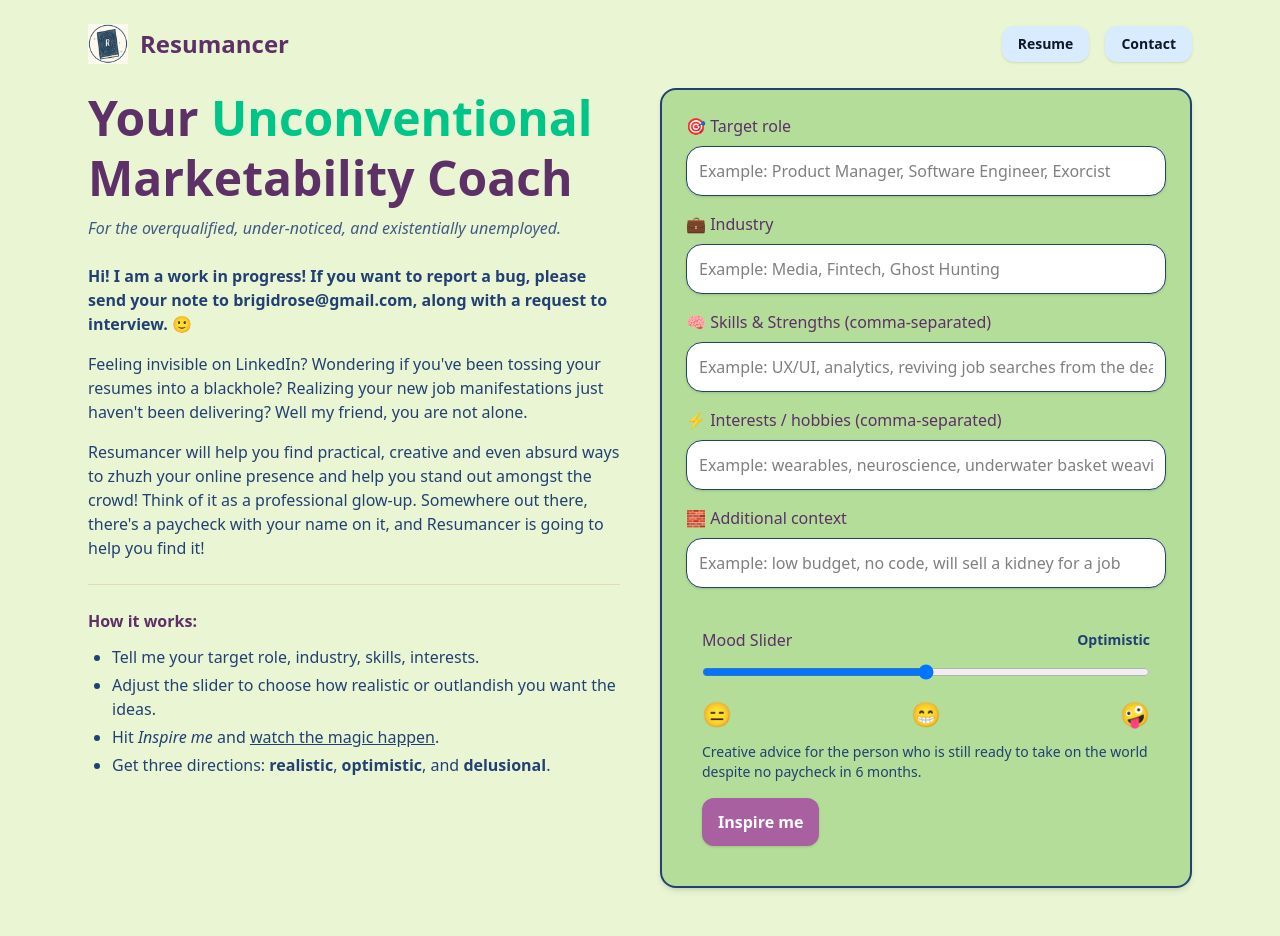
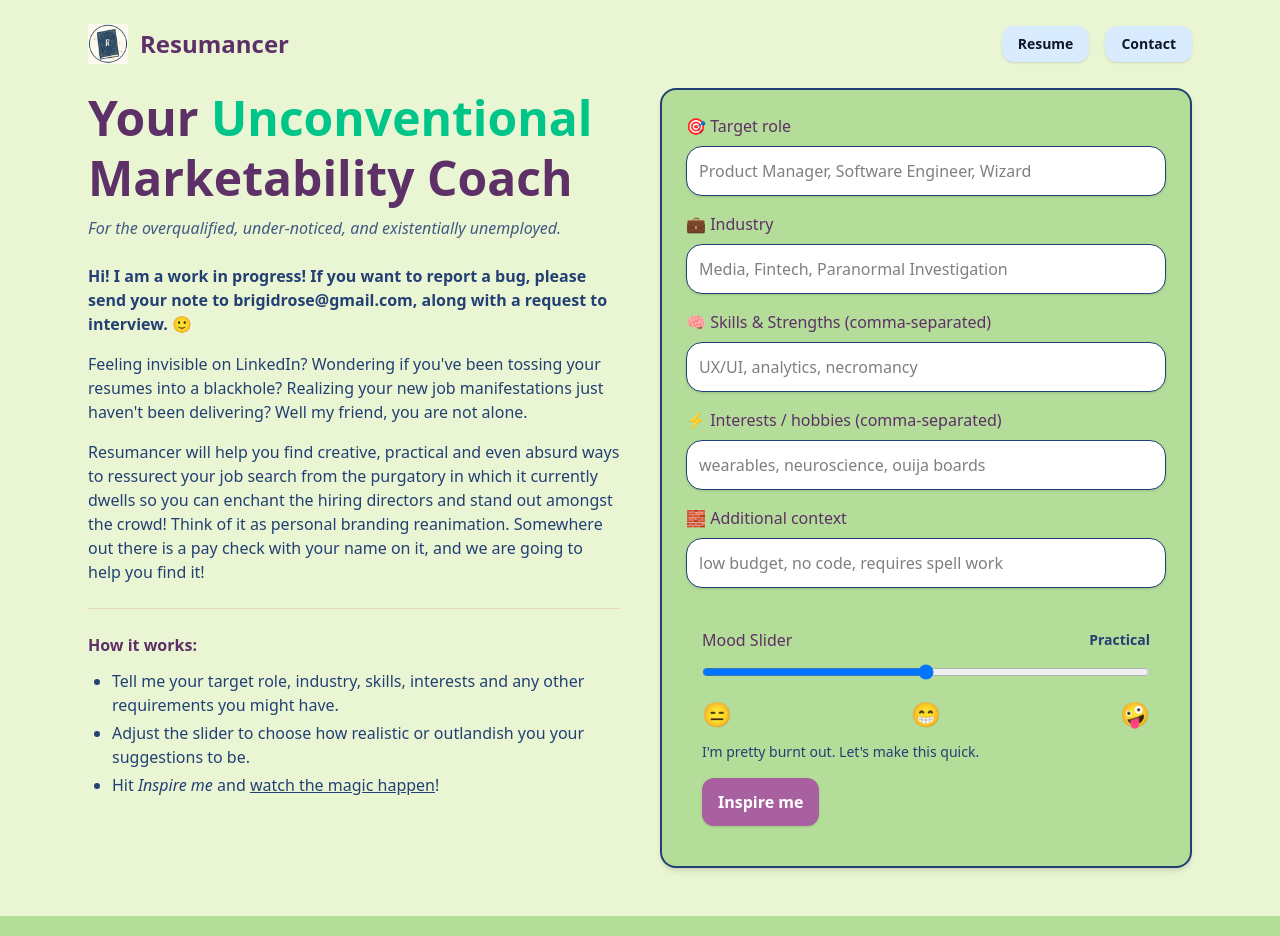
Before and after one commit to brigidrose/resumancer, a Next.js app: page / in a window 1280 px wide. Built offline with nearby package versions, Linux system fonts and the light colour scheme.

Commit message:
Copy updates. Reorganization of mood slider and results cards. Small updates to resume page.

```diff
--- a/app/api/ideas/route.ts
+++ b/app/api/ideas/route.ts
@@ -75,10 +75,16 @@
 
     const { m, weights, temperature, scope, budget, risk } = moodProfile(mood);
 
+    const targetCategory =
+  m <= 3 ? "creative" :
+  m <= 7 ? "practical" :
+           "absurd";
 
 
-    const system = "Return ONLY JSON that matches the schema.";
-    const user = `
+
+
+  const system = "Return ONLY JSON that matches the schema.";
+const user = `
 You are generating ideas for a JOB SEEKER, not a team already in-role.
 
 Context:
@@ -86,36 +92,43 @@
 - Industry: ${industry || "(not provided)"}
 - Skills/strengths: ${skills.length ? skills.join(", ") : "(none)"}
 - Interests/hobbies: ${interests.length ? interests.join(", ") : "(none)"}
-- Additoinal Context: ${additionalContext || "(none provided)"}
+- Additional context: ${additionalContext || "(none provided)"}
 - Mood: ${m} (scope=${scope}; budget=${budget}; risk=${risk})
 - Weights: practical=${weights.practical.toFixed(2)}, creative=${weights.creative.toFixed(2)}, absurd=${weights.absurd.toFixed(2)}
+- Selected category for this mood: ${targetCategory}
 
-Previous idea titles (avoid repeating or rephrasing): ${Array.isArray(body.previousTitles) && body.previousTitles.length ? body.previousTitles.join(" | ") : "(none)"}
+Previous idea titles (avoid repeating or rephrasing): ${
+  Array.isArray(body.previousTitles) && body.previousTitles.length
+    ? body.previousTitles.join(" | ")
+    : "(none)"
+}
 Novelty seed (nondeterminism hint): ${body.noveltySeed ?? "none"}
 
-INSTRUCTIONS (tailored for transitioners / job seekers):
-- Output exactly 3 ideas: categories = practical, creative, absurd.
-- For each idea, include "suggested_timeframe" as a realistic duration (e.g., "2 weeks", "30–45 days", "3–6 months") based on the scope you propose.
-- Each idea must help the job seeker create PUBLIC PROOF (a portfolio artifact) that hiring managers can see within the time horizon.
-- Optimize for RESUME bullets, LINKEDIN posts, and a SHAREABLE LINK (GitHub, Notion, Figma, Loom, live demo).
-- Tie each idea directly to the target role + industry. Name concrete tools (Figma, Mixpanel, Amplitude, SQL, Python, Airtable, Bubble, Retool, Webflow, etc) and artifacts (case study, teardown, dashboard, prototype, experiment readout).
-- Respect constraints: if remote only → remote-friendly artifact; if no coding → no-code tools; if part-time → scope down.
-- Avoid generic “do research / network” advice. Be specific: audience, data sources, steps, and a success metric.
-- Ideas must be materially different from each other and from "Previous idea titles".
+INSTRUCTIONS (tailored for transitioners and job seekers):
+- Output exactly 3 ideas. All three ideas must use the same category value: "${targetCategory}".
+- For each idea, include "suggested_timeframe" as a realistic duration (for example "1–2 weeks", "30–45 days", "3–6 months") based on the scope you propose.
+- Each idea must help the job seeker create PUBLIC PROOF (a portfolio artifact, project, or experiment) that hiring managers can see within that timeframe.
+- Optimize for resume bullets, LinkedIn posts, and a shareable link (GitHub, Notion, Figma, Loom, live demo).
+- Tie each idea directly to the target role and industry. Name concrete tools, platforms, or outputs where useful.
+- Respect constraints from the additional context. If they mention remote only, no code, limited time, or other constraints, adjust the scope and tools.
+- Avoid generic "do research" or "network more" advice. Be specific about audience, data sources, steps, and one simple success metric.
+- Ideas must be materially different from each other while all fitting the same overall category "${targetCategory}".
 
-Return JSON with exactly 3 objects, in this order:
-[
-  { "category":"practical","title":"...","why":"...","plan":"...","opener":"..." },
-  { "category":"creative","title":"...","why":"...","plan":"...","opener":"..." },
-  { "category":"absurd","title":"...","why":"...","plan":"...","opener":"..." }
-]
+Return JSON with:
+{
+  "ideas": [
+    { "category":"${targetCategory}","title":"...","why":"...","plan":"...","opener":"...","suggested_timeframe":"..." },
+    { "category":"${targetCategory}","title":"...","why":"...","plan":"...","opener":"...","suggested_timeframe":"..." },
+    { "category":"${targetCategory}","title":"...","why":"...","plan":"...","opener":"...","suggested_timeframe":"..." }
+  ]
+}
 
 Definitions:
-- "plan": 5–8 short lines outlining the artifact to build, tools to use, scope of work, distribution strategy (where it will be shared), and a measurable outcome (e.g., 50 survey completes, 1k views, 2 recruiter replies, 1 demo booked).
+- "plan": 5–8 short lines outlining the artifact to build, tools used, and what the person will ship or publish.
 - "opener": a punchy LinkedIn opener to share the artifact and invite feedback.
-- "suggested_timeframe": a realistic duration for completing the idea (e.g., "2 weeks", "30 days", "3–6 months") based on the scope of work you propose.
+- "suggested_timeframe": a realistic duration for completing the plan based on the scope of work you propose.
+`;
 
-`;
 
     // ... keep your existing payload with response_format: json_schema ...
     // (no change needed except swapping the `user` content above)
--- a/app/page.tsx
+++ b/app/page.tsx
@@ -20,7 +20,7 @@
 
 /* ---------- Types ---------- */
 type Idea = {
-  category: "practical" | "creative" | "absurd";
+  category: "creative" | "practical" | "absurd";
   title: string;
   why: string;
   plan: string;
@@ -81,7 +81,7 @@
 }
 
 function formatShareText(it: Idea) {
-  const siteURL = "https://resumancer.example.com"; // placeholder until live
+  const siteURL = "https://resumancer.app"; // placeholder until live
   const icons: Record<Idea["category"], string> = {
     practical: "🔧",
     creative: "🎨",
@@ -109,11 +109,11 @@
 
 
 /* ---------- Mood helpers ---------- */
-function moodLabel(m: number) { if (m <= 3) return "Realistic"; if (m <= 7) return "Optimistic"; return "Delusional"; }
+function moodLabel(m: number) { if (m <= 3) return "Creative"; if (m <= 7) return "Practical"; return "Absurd"; }
 function moodTagline(m: number) {
-  if (m <= 3) return "Practical advice for the burnt out job searcher.";
-  if (m <= 7) return "Creative advice for the person who is still ready to take on the world despite no paycheck in 6 months.";
-  return "Absurd advice. What's the point of working anyways? I think I'll just turn feral.";
+  if (m <= 3) return "The sky is blue and I'm full of hope. Let's get creative!";
+  if (m <= 7) return "I'm pretty burnt out. Let's make this quick.";
+  return "Existence is illusory and I've completely lost the plot.";
 }
 function auraColor(m: number) { if (m <= 3) return COLORS.unconventional; if (m <= 7) return COLORS.topLink; return COLORS.button; }
 
@@ -337,8 +337,9 @@
                 Realizing your new job manifestations just haven't been delivering? Well my friend, you are not alone.
               </p>
               <p>
-                Resumancer will help you find practical, creative and even absurd ways to zhuzh your online presence and help you stand out amongst the crowd!
-                Think of it as a professional glow-up. Somewhere out there, there's a paycheck with your name on it, and Resumancer is going to help you find it!
+                Resumancer will help you find creative, practical and even absurd ways to ressurect your job search from the purgatory in which it currently dwells
+                so you can enchant the hiring directors and stand out amongst the crowd!
+                Think of it as personal branding reanimation. Somewhere out there is a pay check with your name on it, and we are going to help you find it!
               </p>
             </div>
 
@@ -347,13 +348,9 @@
             <div className="mt-6">
               <h3 className="font-semibold" style={{ color: COLORS.h1 }}>How it works:</h3>
               <ul className="mt-3 list-disc pl-6 space-y-1">
-                <li>Tell me your target role, industry, skills, interests.</li>
-                <li>Adjust the slider to choose how realistic or outlandish you want the ideas.</li>
-                <li>Hit <em>Inspire me</em> and <span className="underline">watch the magic happen</span>.</li>
-                <li>
-                  Get three directions: <strong>realistic</strong>, <strong>optimistic</strong>, and{" "}
-                  <strong>delusional</strong>.
-                </li>
+                <li>Tell me your target role, industry, skills, interests and any other requirements you might have.</li>
+                <li>Adjust the slider to choose how realistic or outlandish you your suggestions to be.</li>
+                <li>Hit <em>Inspire me</em> and <span className="underline">watch the magic happen</span>!</li>
               </ul>
             </div>
 
@@ -380,7 +377,7 @@
           }}
           onFocus={() => setShowSuggestions(true)}
           onBlur={() => setTimeout(() => setShowSuggestions(false), 150)}
-          placeholder="Example: Product Manager, Software Engineer, Exorcist"
+          placeholder="Product Manager, Software Engineer, Wizard"
           className="mt-2 w-full rounded-2xl p-3 placeholder-black/50 focus:outline-none focus:ring-2 shadow-sm"
           style={{ backgroundColor: COLORS.cardBg, color: COLORS.text, border: `1px solid ${COLORS.outline}` }}
         />
@@ -414,7 +411,7 @@
           }}
           onFocus={() => setShowIndustrySuggestions(true)}
           onBlur={() => setTimeout(() => setShowIndustrySuggestions(false), 150)}
-          placeholder="Example: Media, Fintech, Ghost Hunting"
+          placeholder="Media, Fintech, Paranormal Investigation"
           className="mt-2 w-full rounded-2xl p-3 placeholder-black/50 focus:outline-none focus:ring-2 shadow-sm"
           style={{ backgroundColor: COLORS.cardBg, color: COLORS.text, border: `1px solid ${COLORS.outline}` }}
         />
@@ -443,7 +440,7 @@
         <input
           value={skillsStr}
           onChange={(e) => setSkillsStr(e.target.value)}
-          placeholder="Example: UX/UI, analytics, reviving job searches from the dead"
+          placeholder="UX/UI, analytics, necromancy"
           className="mt-2 w-full rounded-2xl p-3 placeholder-black/50 focus:outline-none focus:ring-2 shadow-sm"
           style={{ backgroundColor: COLORS.cardBg, color: COLORS.text, border: `1px solid ${COLORS.outline}` }}
         />
@@ -455,7 +452,7 @@
         <input
           value={interestsStr}
           onChange={(e) => setInterestsStr(e.target.value)}
-          placeholder="Example: wearables, neuroscience, underwater basket weaving"
+          placeholder="wearables, neuroscience, ouija boards"
           className="mt-2 w-full rounded-2xl p-3 placeholder-black/50 focus:outline-none focus:ring-2 shadow-sm"
           style={{ backgroundColor: COLORS.cardBg, color: COLORS.text, border: `1px solid ${COLORS.outline}` }}
         />
@@ -467,7 +464,7 @@
         <input
           value={additionalContext}
           onChange={(e) => setadditionalContext(e.target.value)}
-          placeholder="Example: low budget, no code, will sell a kidney for a job"
+          placeholder="low budget, no code, requires spell work"
           className="mt-2 w-full rounded-2xl p-3 placeholder-black/50 focus:outline-none focus:ring-2 shadow-sm"
           style={{ backgroundColor: COLORS.cardBg, color: COLORS.text, border: `1px solid ${COLORS.outline}` }}
         />
@@ -592,7 +589,7 @@
         )}
 {ideas && (
   <p className="mt-10 text-sm text-center" style={{ color: "#5a708f" }}>
-    Built by Brigid Walsh. Fueled by caffeine and the belief that when the going gets weird, the weird turn pro.
+    Resumancer: An absurist take on the state of the job market and a <i>potentially</i> helpful tool. Built by Brigid Walsh.
   </p>
 )}
 
--- a/app/resume/page.tsx
+++ b/app/resume/page.tsx
@@ -159,6 +159,7 @@
               </a>
               .
             </div>
+            <p><small><i>p.s., if my headshot seems a bit uncanny valley, that's because it is, but I promise I'm real. :)</i></small></p>
           </div>
 
           {/* Photo card (1/3) */}
@@ -168,7 +169,7 @@
             data-testid="photo-card"
           >
             <Image
-              src="/brigid-headshot.png"
+              src="/brigidheadshot.png"
               alt="Brigid Walsh headshot"
               fill
               sizes="(min-width: 1024px) 33vw, (min-width: 768px) 33vw, 100vw"
```
Also changed, not shown: 1 other file (tests, documents, lock files or other folders).
